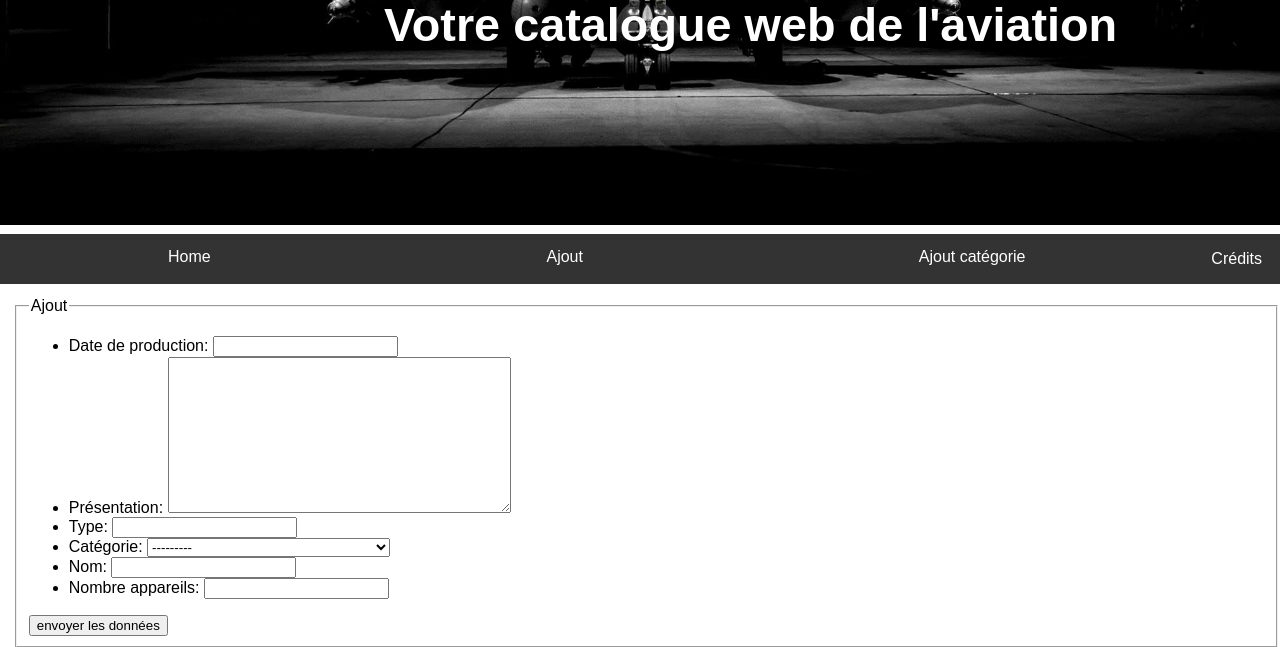
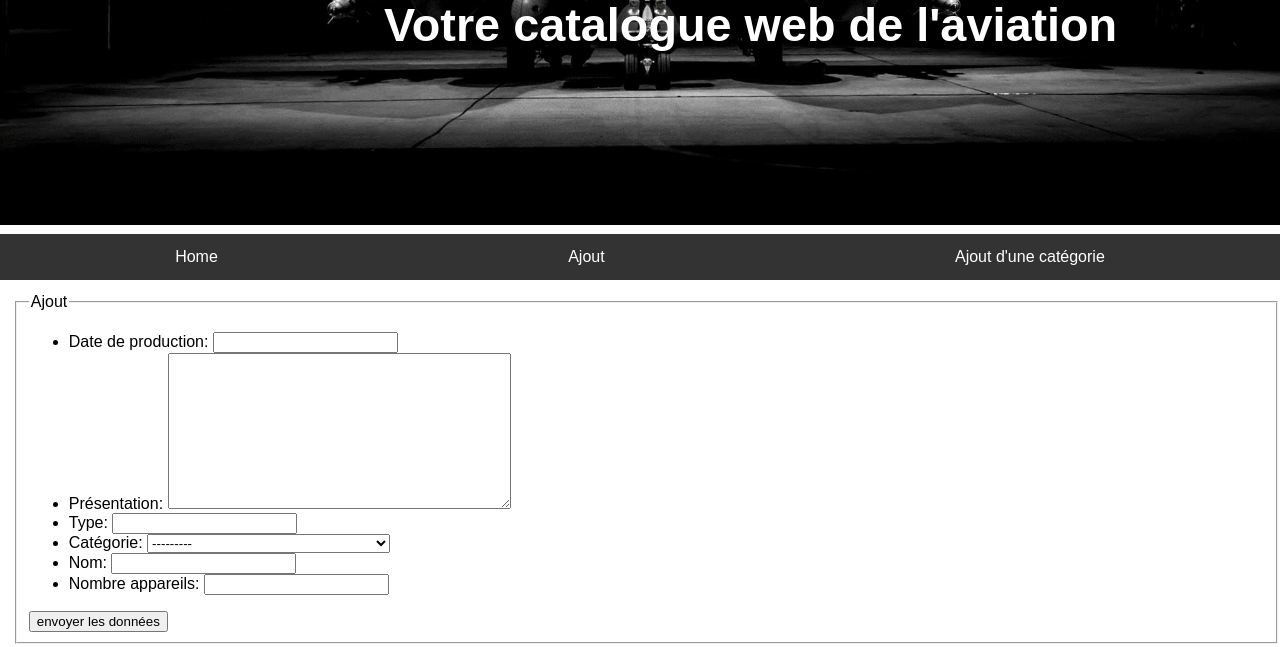
Before and after one commit to LouisPluviose/Webdyn---Projet, a Django app: page /ajout/ in a window 1280 px wide. Shown: the part 462-1109 px from the top of the page. Run offline with Django 3.2, Linux system fonts and the light colour scheme; data comes from the database, SQL or seed files in the repository.

Commit message:
lien entre les deux CRUD

```diff
--- a/projet/application/templates/application/ajout.html
+++ b/projet/application/templates/application/ajout.html
@@ -1,7 +1,7 @@
 {% extends "application/main.html" %}
 
 {% block content %}
-<form class="form-horizontal" method="post" action="/application/traitement/">
+<form class="form-horizontal" method="post" action="/application/traitement/{{id}}/">
 {% csrf_token %}
 <fieldset>
 <legend>Ajout</legend>
--- a/projet/application/templates/application/main.html
+++ b/projet/application/templates/application/main.html
@@ -1,8 +1,8 @@
-{% load static %}
 
 <!DOCTYPE html>
 <html lang="en">
 <head>
+    {% load static %}
     <meta charset="UTF-8">
     <link rel="stylesheet" type="text/css" href="{% static 'css/main.css' %}">
     <link rel="preconnect" href="https://fonts.googleapis.com">
@@ -19,10 +19,9 @@
     </div>
 
     <ul class="navbar">
-        <li class="liens"><a href="application/index/">Home</a></li>
-        <li class="liens"><a>Ajout</a></li>
-        <li class="liens"><a href="application/ajoutc/">Ajout catégorie</a></li>
-        <li class="liens"><p>Crédits</p></li>
+        <li class="liens"><a href="{% url 'application:index' %}">Home</a></li>
+        <li class="liens"><a href="{% url 'application:ajout' %}">Ajout</a></li>
+        <li class="liens"><a href="{% url 'application:ajoutc' %}">Ajout d'une catégorie</a></li>
     </ul>
 
     {% block content %}
--- a/projet/application/urls.py
+++ b/projet/application/urls.py
@@ -16,7 +16,7 @@ urlpatterns = [
     path("delete/<int:id>", views.delete),
     path("update/<int:id>", views.update),
     path("traitementupdate/<int:id>", views.traitementupdate),
-    path("ajoutc/", views.ajoutc),
+    path("ajoutc/", views.ajoutc, name="ajoutc"),
     path("traitementc/", views.traitementc),
     path("deletec/<int:id>", views.deletec),
 ]
```
Also changed, not shown: projet/application/templates/ajout.html (+9 -6 lines), projet/application/templates/main.html (+3 -4 lines).
